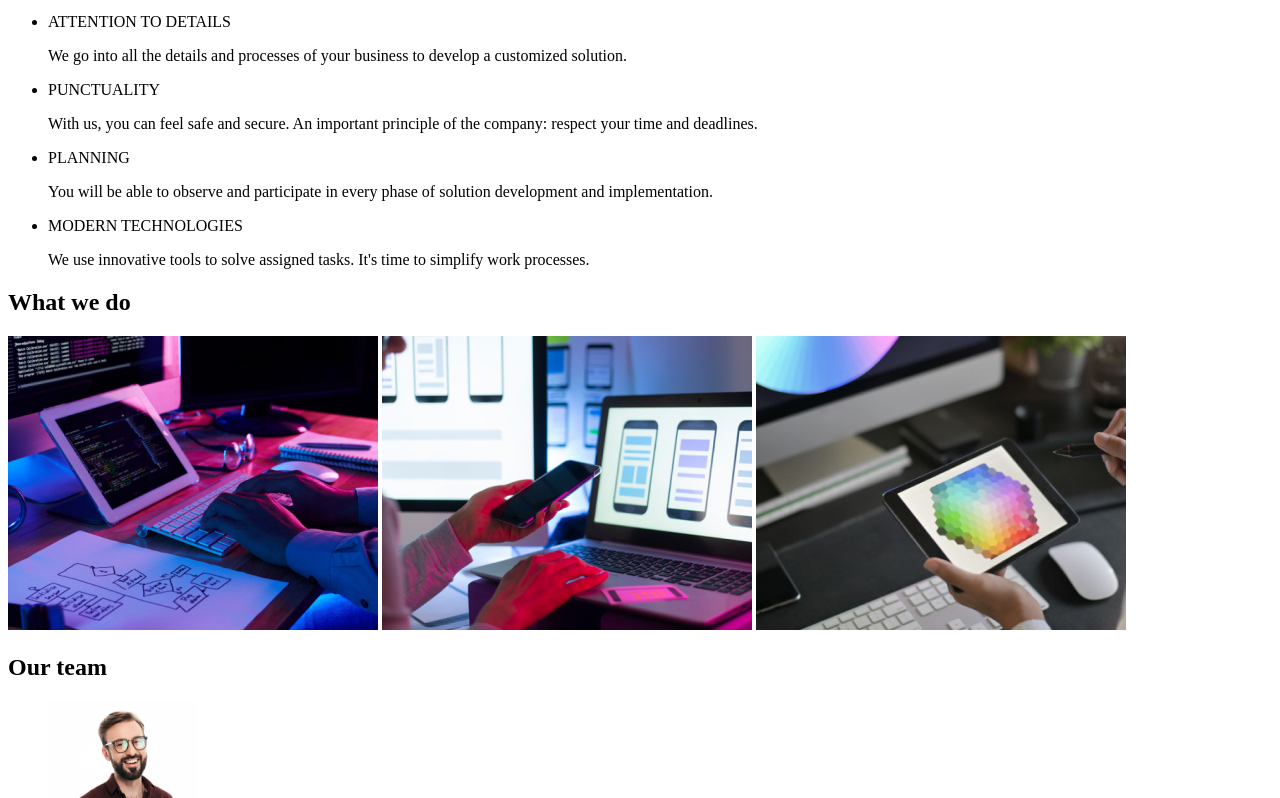
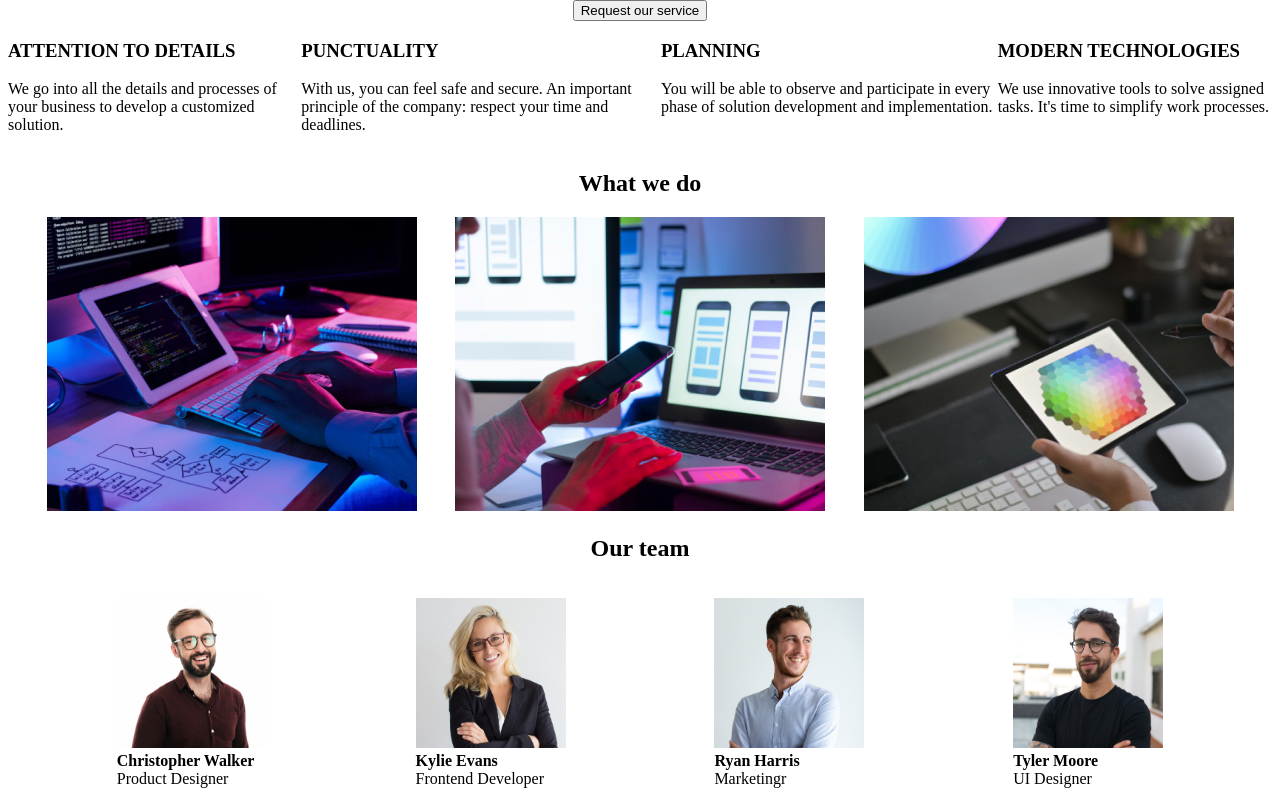
Before and after one commit to gavrila0909/WebStudio, a plain HTML site: page index.html in a window 1280 px wide. Shown: the part 257-1055 px from the top of the page. Drawn offline with Linux system fonts and the light colour scheme.

Commit message:
modificat dupa tutorial

```diff
--- a/index.html
+++ b/index.html
@@ -6,51 +6,71 @@
 </head>
 
 <body>
-<!-- The first part-->
+<!-- The first part (header section)-->
     <div>
         <nav>
-            <a href="https://www.figma.com/file/TwjztGEkwMravGL9pPVt8l/Web-Studio-Homework-Project?type=design&node-id=74568-301&t=0DaysOcTk3zC9F6f-0">
+          <ul>
+            <a href="https://www.figma.com/file/TwjztGEkwMravGL9pPVt8l/Web-Studio-Homework-Project?type=design&node-id=74568-301&t=0DaysOcTk3zC9F6f-0" target="_blank">
             <img src="images/WebStudio.jpg" alt="Logo"> </a>
             <li> <a href="studio.html">Studio</a> </li>
             <li> <a href="portfolio.html">Portfolio</a></li>
             <li> <a href="contacts.html">Contacts</a></li>
+           </ul>
+
+           <ul>
             <li><a href="emailto:info@devstudio.com ">info@devstudio.com</a></li>
             <li><a href="tel:+1 212-772-4150">+1 212-772-4150</a></li>
+           </ul>
         </nav>
      </div>
 
 <!-- The second part-->
-<div>
+ <div class="title" >
     <h1>EFFECTIVE SOLUTIONS FOR <br> YOUR BUSINESS</h1>
     <button>Request our service</button>
  </div>
 
 <!--The third part-->
+ <div class="description">
+
   <div>
-  <ul>
-    <li >ATTENTION TO DETAILS</li>
+    <h3>ATTENTION TO DETAILS</h3>
     <p>We go into all the details and processes of your business to develop a customized solution.</p>
-    <li>PUNCTUALITY</li>
+  </div>
+
+  <div>
+    <h3>PUNCTUALITY</h3>
     <p>With us, you can feel safe and secure. An important principle of the company: respect your time and deadlines.</p>
-    <li>PLANNING</li>
+  </div>
+
+  <div>
+    <h3>PLANNING</h3>
     <p>You will be able to observe and participate in every phase of solution development and implementation.</p>
-    <li>MODERN TECHNOLOGIES</li>
+  </div>
+
+  <div>
+    <h3>MODERN TECHNOLOGIES</h3>
     <p>We use innovative tools to solve assigned tasks. It's time to simplify work processes.</p>
-  </ul>
+  </div>
+  </div>
 
-  <h2>What we do</h2>
-   <img src="images/img (2).jpg" alt="First image">
-   <img src="images/img.jpg" alt="Second image">
-   <img src="images/img (1).jpg" alt="Third image">
+
+
+  <h2 style="text-align: center;">What we do</h2>
+   <div style="display: flex; justify-content: space-evenly;">
+   <a href=""><img src="images/img (2).jpg" alt="First image"></a>
+   <a href=""><img src="images/img.jpg" alt="Second image"></a>
+   <a href=""><img src="images/img (1).jpg" alt="Third image"></a>
    </div>
 
   <!--The fourth part-->
   <div>
-    <h2>Our team</h2>
+    <h2 style="text-align: center;">Our team</h2>
+    <div style="display: flex; justify-content: space-evenly;">
       <div>
         <figure>
         <img src="images/img (3).jpg" alt="Christopher Walker" width="150" height="150">
-        <figcaption>Christopher Walker</figcaption>
+        <figcaption><b>Christopher Walker</b></figcaption>
         <figcaption>Product Designer</figcaption>
         </figure>
       </div>
@@ -58,7 +78,7 @@
       <div>
        <figure>
         <img src="images/img (4).jpg" alt="Kylie Evans" width="150" height="150">
-        <figcaption>Kylie Evans</figcaption>
+        <figcaption> <b>Kylie Evans</b></figcaption>
         <figcaption>Frontend Developer</figcaption>
        </figure>
       </div>
@@ -66,7 +86,7 @@
       <div>
        <figure>
         <img src="images/img (5).jpg" alt="Ryan Harris" width="150" height="150">
-        <figcaption>Ryan Harris</figcaption>
+        <figcaption> <b>Ryan Harris</b></figcaption>
         <figcaption>Marketingr</figcaption>
        </figure>
       </div>
@@ -74,22 +94,34 @@
       <div>
         <figure>
         <img src="images/img (6).jpg" alt="Tyler Moore" width="150" height="150">
-        <figcaption>Tyler Moore</figcaption>
+        <figcaption><b>Tyler Moore</b></figcaption>
         <figcaption>UI Designer</figcaption>
         </figure>
       </div>
+    </div>
 
-    <!--The fifth part -->
+    <!--The fifth part (footer section) -->
      <div>
-        <a href="https://www.figma.com/file/TwjztGEkwMravGL9pPVt8l/Web-Studio-Homework-Project?type=design&node-id=74568-301&t=0DaysOcTk3zC9F6f-0">
+           <a href="https://www.figma.com/file/TwjztGEkwMravGL9pPVt8l/Web-Studio-Homework-Project?type=design&node-id=74568-301&t=0DaysOcTk3zC9F6f-0" target="_blank">
             <img src="images/WebStudio.jpg" alt="Logo"> </a>
 
+            <address>
+            <div>
             <ul>
-            <li> <address>695 Park Ave, NY 10065, USA</address> </li>
+              <li>695 Park Ave, NY 10065, USA</li>
               <li><a href="emailto:info@devstudio.com ">info@devstudio.com</a></li>
               <li><a href="tel:+1 212-772-4150">+1 212-772-4150</a></li>
             </ul>
             </div>
+            </address>
+     </div>
 
 </body>
 </html>
+
+
+
+    <style>
+      .title { text-align: center; }
+      .description { display: flex; }
+    </style>
```
Lines whose indentation alone changed are shown as unchanged.
